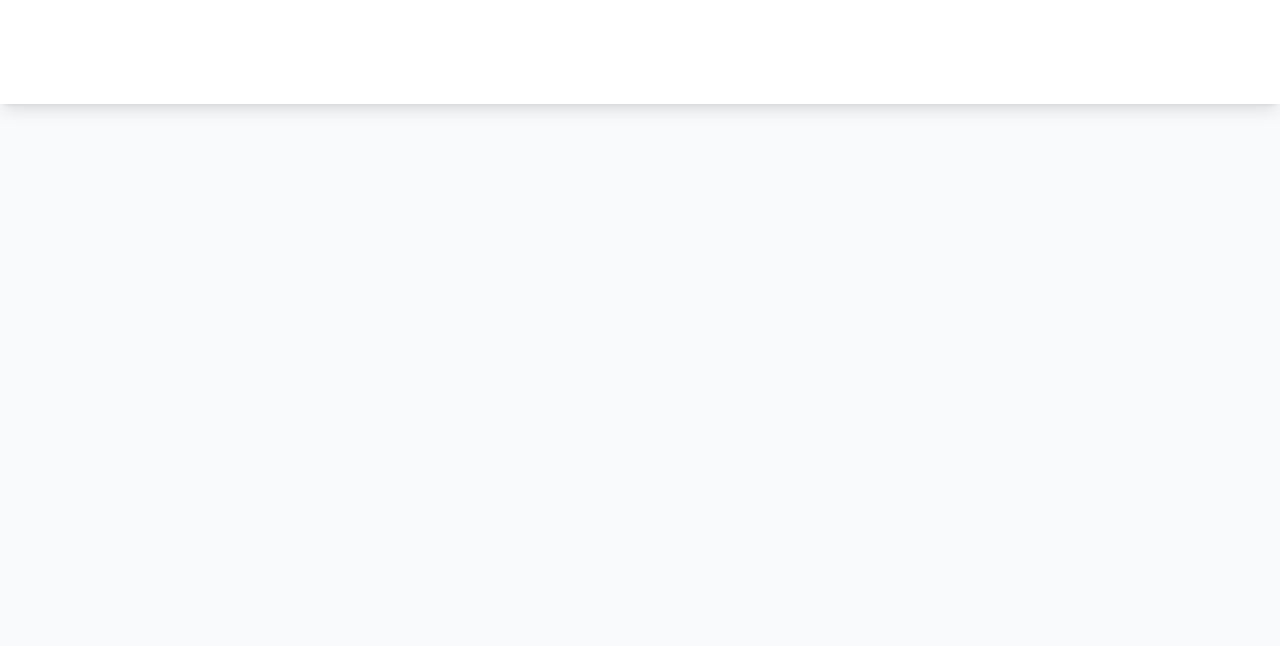
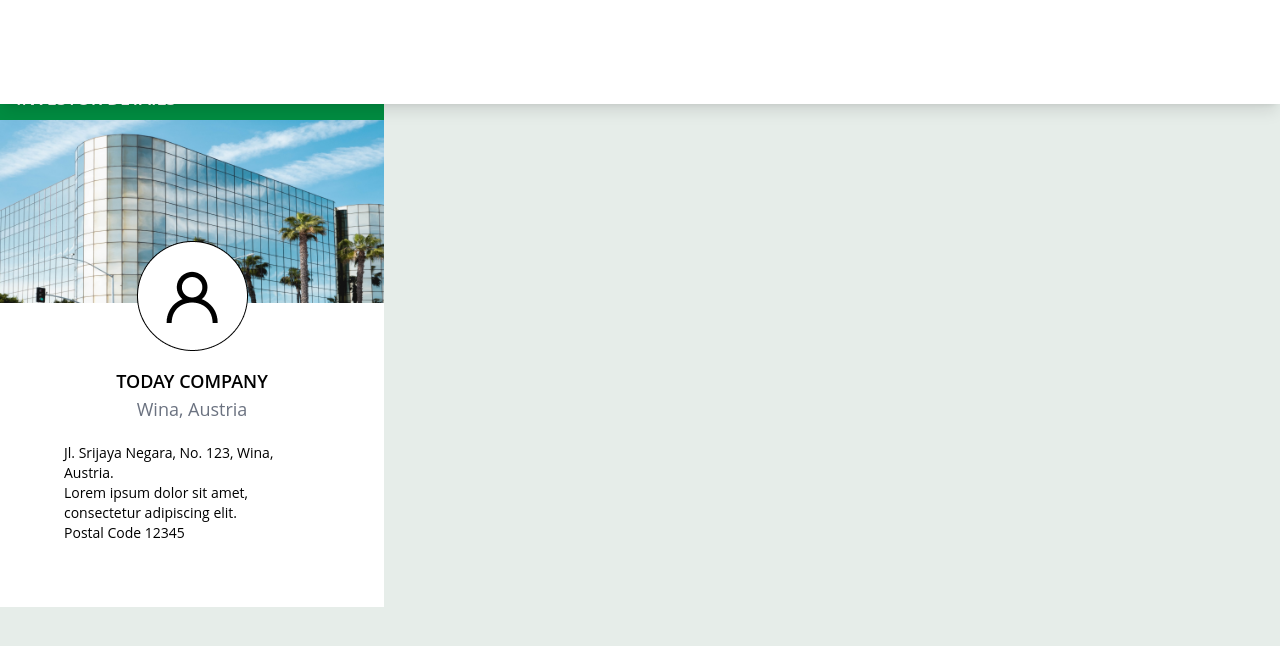
Before and after one commit to aziemp66/Google-Solution-Project, a React (Create React App) app in the folder client/: page /profileinvestor in a window 1280 px wide. Shown: the top 646 px of the page. Built offline with nearby package versions, Linux system fonts and the light colour scheme.

Commit message:
Add Investor Details Component

```diff
--- a/client/src/components/ProfileInvestor/Details.js
+++ b/client/src/components/ProfileInvestor/Details.js
@@ -1,14 +1,30 @@
 function Details() {
     return (
-        <div>
-            <div>
-                <h2>INVESTOR DETAILS</h2>
+        <div className="flex flex-col items-start w-[30%]">
+            <div className="inline-block w-full px-4 py-2 bg-[#008C41]">
+                <h2 className="font-semibold text-lg 2xl:text-2xl text-white">INVESTOR DETAILS</h2>
             </div>
-            <div>
-                <div></div>
-                <div></div>
+            <div className="flex relative flex-col gap-4 w-full">
+                <div>
+                    <img className="w-full" src="/assets/company.png" alt="company" srcset="" />
+                </div>
+                <div className="flex absolute bottom-[-3rem] 2xl:bottom-[-3rem] right-0 left-0 items-center justify-center">
+                    <img src="/assets/companyProfile.png" alt="companyProfile" srcset="" />
+                </div>
             </div>
-            <div></div>
+            <div className="flex flex-col justify-center gap-5 px-16 py-16 bg-white ">
+                <div className="text-center">
+                    <h3 className="font-semibold text-lg 2xl:text-xl">TODAY COMPANY</h3>
+                    <p className="font-normal text-lg 2xl:text-lg text-gray-500">Wina, Austria</p>
+                </div>
+                <div className="flex flex-col text-left">
+                    <p className="font-normal text-sm 2xl:text-base">Jl. Srijaya Negara, No. 123, Wina, Austria.</p>
+                    <p className="font-normal text-sm 2xl:text-base">Lorem ipsum dolor sit amet, consectetur adipiscing elit.</p>
+                    <p className="font-normal text-sm 2xl:text-base">Postal Code <span>12345</span></p>
+                </div>
+            </div>
         </div>
     );
 }
+
+export default Details;
--- a/client/src/components/ProfileInvestor/ProfileInvestor.js
+++ b/client/src/components/ProfileInvestor/ProfileInvestor.js
@@ -1,10 +1,15 @@
+import Details from "./Details";
+
 function ProfileInvestor() {
     return (
-        <section className="inline-block pb-12 2xl:pb-12 2xl:px-40 w-full 2xl:w-full 2xl:h-auto align-middle bg-[#E6EDE9]">
+        <section className="flex flex-col gap-12 pb-12 2xl:pb-12 2xl:px-40 w-full 2xl:w-full h-[100vh] 2xl:h-[100vh] align-middle bg-[#E6EDE9]">
             <div className="flex flex-col w-full 2xl:w-full gap-4">
                 <div className="flex justify-start items-start w-full 2xl:w-full  mt:40 2xl:mt-40 mb-0 2xl:mb-0">
                     <h1 className="font-bold text-[#005728] text-xl 2xl:text-3xl" >INVESTOR PROFILE</h1>
                 </div>
+            </div>
+            <div className="flex flex-row w-full items-start gap-4">
+                <Details></Details>
             </div>
         </section>
     );
```
